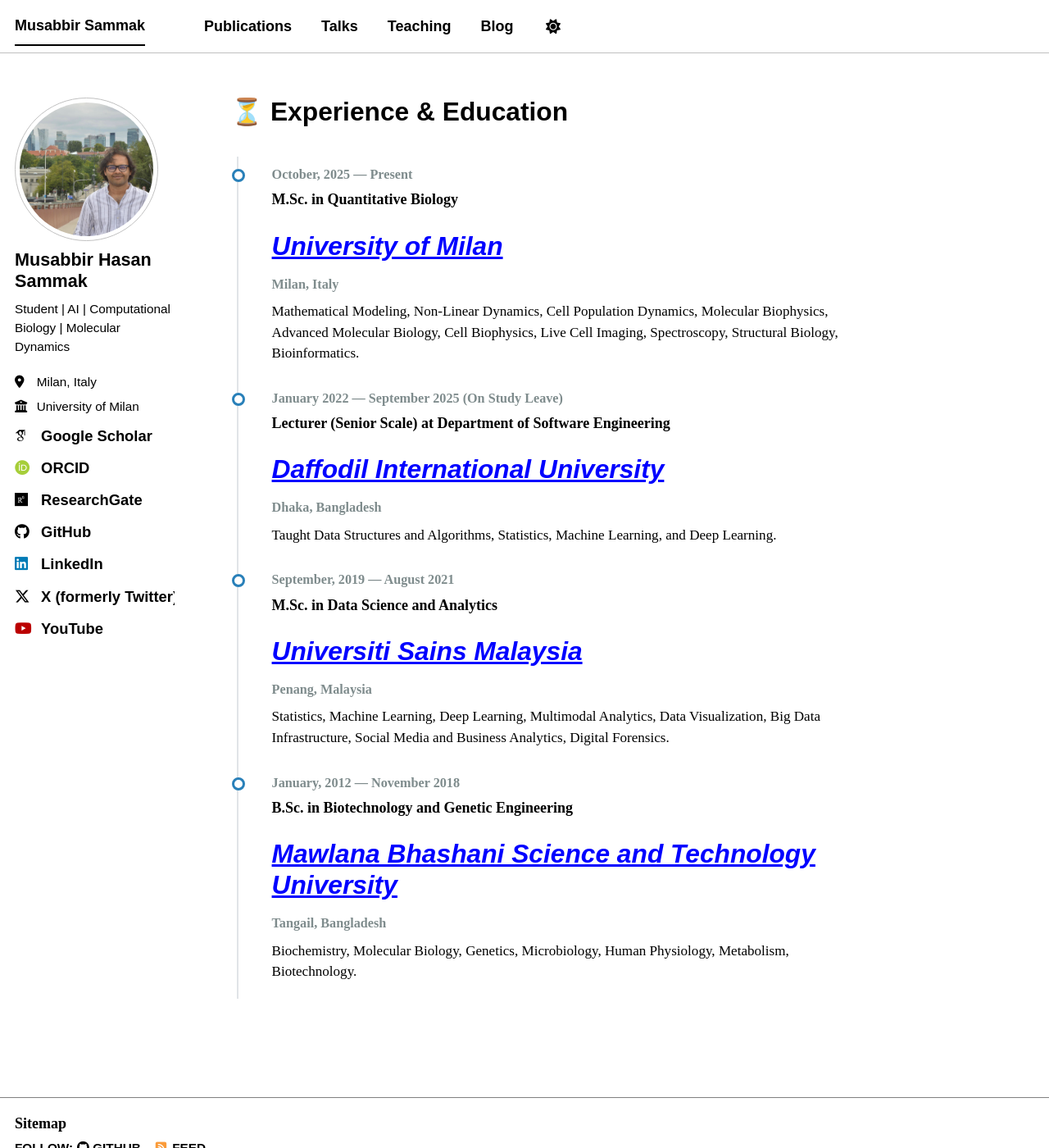
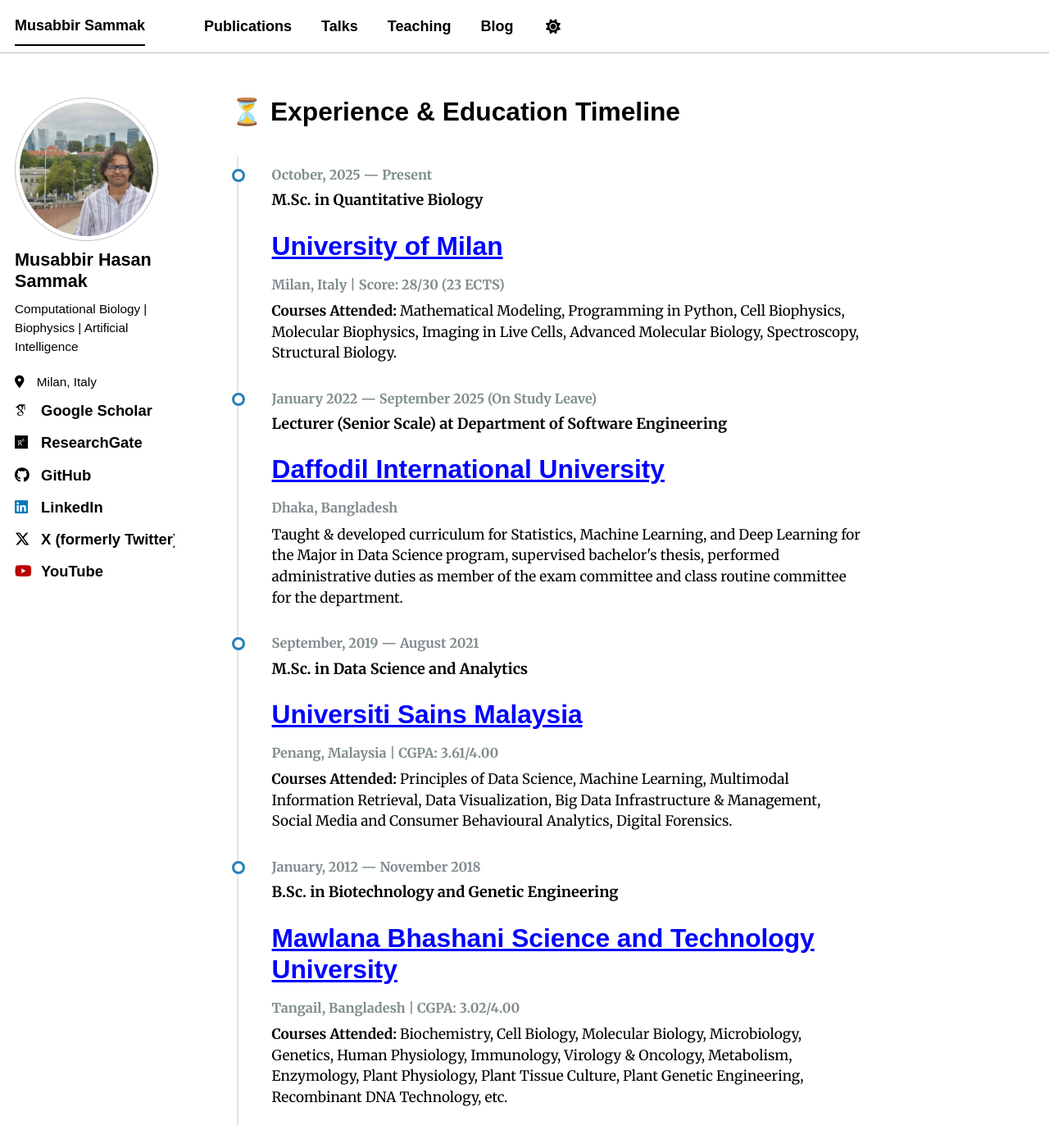
Before and after one commit to musabbirsammak/musabbirsammak.github.io, a Jekyll site: the page built from _pages/about.md, in a window 1280 px wide and 1400 px high. Shown: the whole window at 82% size. Built offline with Jekyll 4.4.1, drawn with Linux system fonts in a browser that asks for light colours; some web fonts are replaced; a script bundle is joined from its source files by our own code; library files that are not in the unit come from our copies.

Commit message:
update: updates profile timeline and website fonts

```diff
--- a/_config.yml
+++ b/_config.yml
@@ -26,9 +26,9 @@ author:
   avatar           : "profile.jpg"
   name             : "Musabbir Hasan Sammak"
   pronouns         : # example: "she/her"
-  bio              : "Student | AI | Computational Biology | Molecular Dynamics"
+  bio              : "Computational Biology | Biophysics | Artificial Intelligence"
   location         : "Milan, Italy"
-  employer         : "University of Milan"
+  employer         :
   uri              :
   email            : # Email
 
@@ -38,7 +38,7 @@ author:
   googlescholar    : "https://scholar.google.com/citations?user=CLZoRLIAAAAJ&hl"
   inspire-hep      : # URL
   impactstory      : # URL
-  orcid            : "https://orcid.org/0000-0001-9060-0787"
+  orcid            :
   semantic         : # URL
   ssrn             : # URL
   pubmed           : # URL
--- a/_includes/head/custom.html
+++ b/_includes/head/custom.html
@@ -1,9 +1,10 @@
 {% include base_path %}
 
 <!-- start custom head snippets -->
+
 <link rel="preconnect" href="https://fonts.googleapis.com">
 <link rel="preconnect" href="https://fonts.gstatic.com" crossorigin>
-<link href="https://fonts.googleapis.com/css2?family=Rubik+Vinyl&family=Slabo+13px&display=swap" rel="stylesheet">
+<link href="https://fonts.googleapis.com/css2?family=Merriweather:ital,opsz,wght@0,18..144,300..900;1,18..144,300..900&family=PT+Serif+Caption:ital@0;1&display=swap" rel="stylesheet">
 
 <!-- Support for Academicons -->
 <link rel="stylesheet" href="{{ base_path }}/assets/css/academicons.css"/>
--- a/_pages/about.md
+++ b/_pages/about.md
@@ -6,7 +6,7 @@ redirect_from:
   - /about/
   - /about.html
 ---
-# ⏳ Experience & Education
+# ⏳ Experience & Education Timeline
 
 <div class="timeline">
 
@@ -14,9 +14,9 @@ redirect_from:
     <span class="timeline-date">October, 2025 — Present</span>
     <p class="timeline-title">M.Sc. in Quantitative Biology</p>
     <span class="timeline-location"><h1><a target="_balnk" href="https://qbio.cdl.unimi.it/en">University of Milan</a></h1></span>
-    <span class="timeline-date">Milan, Italy</span>
+    <span class="timeline-date">Milan, Italy | Score: 28/30 (23 ECTS)</span>
     <div class="timeline-content">
-      Mathematical Modeling, Non-Linear Dynamics, Cell Population Dynamics, Molecular Biophysics, Advanced Molecular Biology, Cell Biophysics, Live Cell Imaging, Spectroscopy, Structural Biology, Bioinformatics.
+      <b>Courses Attended:</b> Mathematical Modeling, Programming in Python, Cell Biophysics, Molecular Biophysics, Imaging in Live Cells, Advanced Molecular Biology, Spectroscopy, Structural Biology.
     </div>
   </div>
 
@@ -26,7 +26,7 @@ redirect_from:
     <span class="timeline-location"><h1><a target="_balnk" href="https://daffodilvarsity.edu.bd/department/swe">Daffodil International University</a></h1></span>
     <span class="timeline-date">Dhaka, Bangladesh</span>
     <div class="timeline-content">
-      Taught Data Structures and Algorithms, Statistics, Machine Learning, and Deep Learning.
+      Taught & developed curriculum for Statistics, Machine Learning, and Deep Learning for the Major in Data Science program, supervised bachelor's thesis, performed administrative duties as member of the exam committee and class routine committee for the department.
     </div>
   </div>
 
@@ -34,9 +34,9 @@ redirect_from:
     <span class="timeline-date">September, 2019 — August 2021</span>
     <p class="timeline-title">M.Sc. in Data Science and Analytics</p>
     <span class="timeline-location"><h1><a target="_balnk" href="https://cs.usm.my/index.php/admissions-academics/postgraduate/master-of-data-science-coursework-mode">Universiti Sains Malaysia</a></h1></span>
-    <span class="timeline-date">Penang, Malaysia</span>
+    <span class="timeline-date">Penang, Malaysia | CGPA: 3.61/4.00</span>
     <div class="timeline-content">
-      Statistics, Machine Learning, Deep Learning, Multimodal Analytics, Data Visualization, Big Data Infrastructure, Social Media and Business Analytics, Digital Forensics.
+      <b>Courses Attended:</b> Principles of Data Science, Machine Learning, Multimodal Information Retrieval, Data Visualization, Big Data Infrastructure & Management, Social Media and Consumer Behavioural Analytics, Digital Forensics.
     </div>
   </div>
 
@@ -44,9 +44,9 @@ redirect_from:
     <span class="timeline-date">January, 2012 — November 2018</span>
     <p class="timeline-title">B.Sc. in Biotechnology and Genetic Engineering</p>
     <span class="timeline-location"><h1><a target="_balnk" href="https://mbstu.ac.bd/">Mawlana Bhashani Science and Technology University</a></h1></span>
-    <span class="timeline-date">Tangail, Bangladesh</span>
+    <span class="timeline-date">Tangail, Bangladesh | CGPA: 3.02/4.00</span>
     <div class="timeline-content">
-      Biochemistry, Molecular Biology, Genetics, Microbiology, Human Physiology, Metabolism, Biotechnology.
+      <b>Courses Attended:</b> Biochemistry, Cell Biology, Molecular Biology, Microbiology, Genetics, Human Physiology, Immunology, Virology & Oncology, Metabolism, Enzymology, Plant Physiology, Plant Tissue Culture, Plant Genetic Engineering, Recombinant DNA Technology, etc.
     </div>
   </div>
 
--- a/_sass/_themes.scss
+++ b/_sass/_themes.scss
@@ -14,8 +14,8 @@ $paragraph-indent           : false; // true, false (default)
 $indent-var                 : 1.3em;
 
 /* System typefaces */
-$serif                      : "Slabo 13px", serif;
-$sans-serif                 : "Rubik Vinyl", Arial, sans-serif;
+$serif                      : "Merriweather", serif;
+$sans-serif                 : "PT Serif Caption", Arial, sans-serif;
 $monospace                  : Monaco, Consolas, "Lucida Console", monospace;
 
 /* Sans serif typefaces */
--- a/assets/css/main.scss
+++ b/assets/css/main.scss
@@ -96,7 +96,6 @@
 }
 
 .timeline-location {
-  font-style: italic;
   color: #34495e;
   display: block;
 }
```
